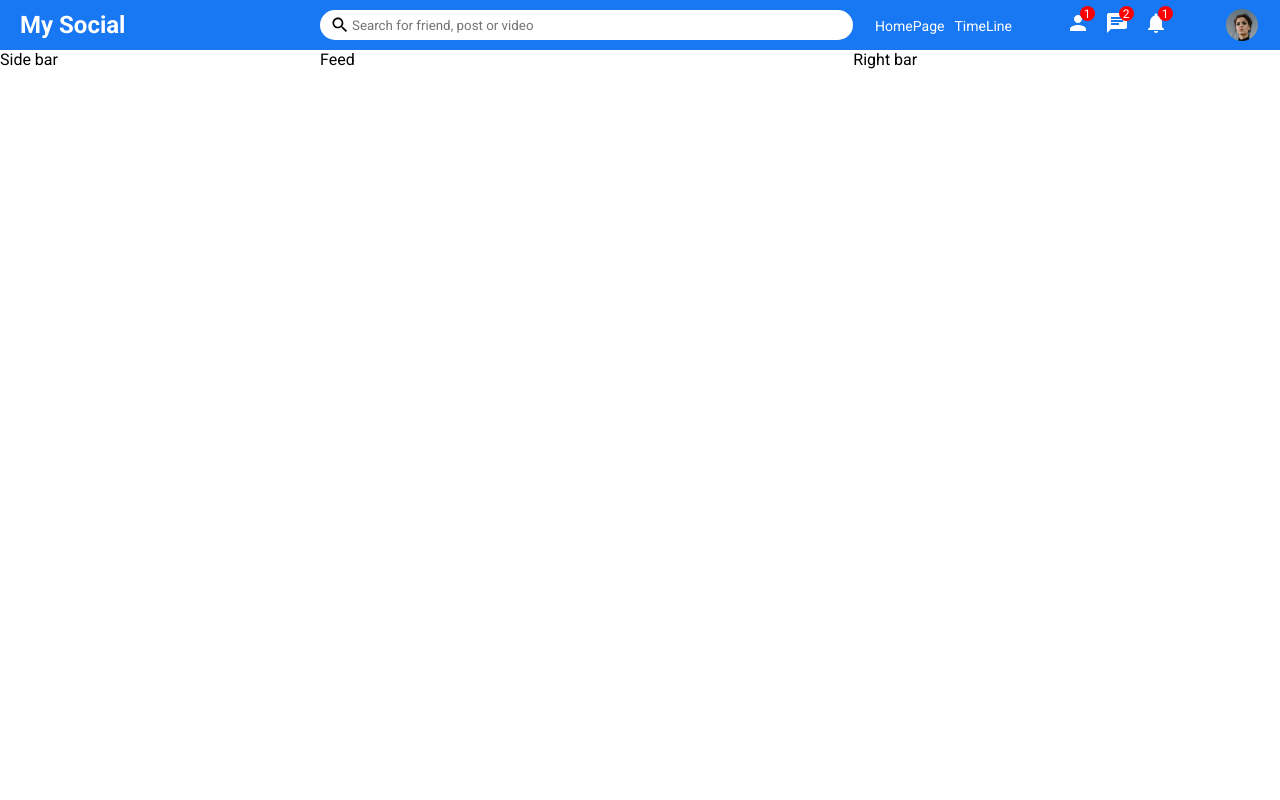
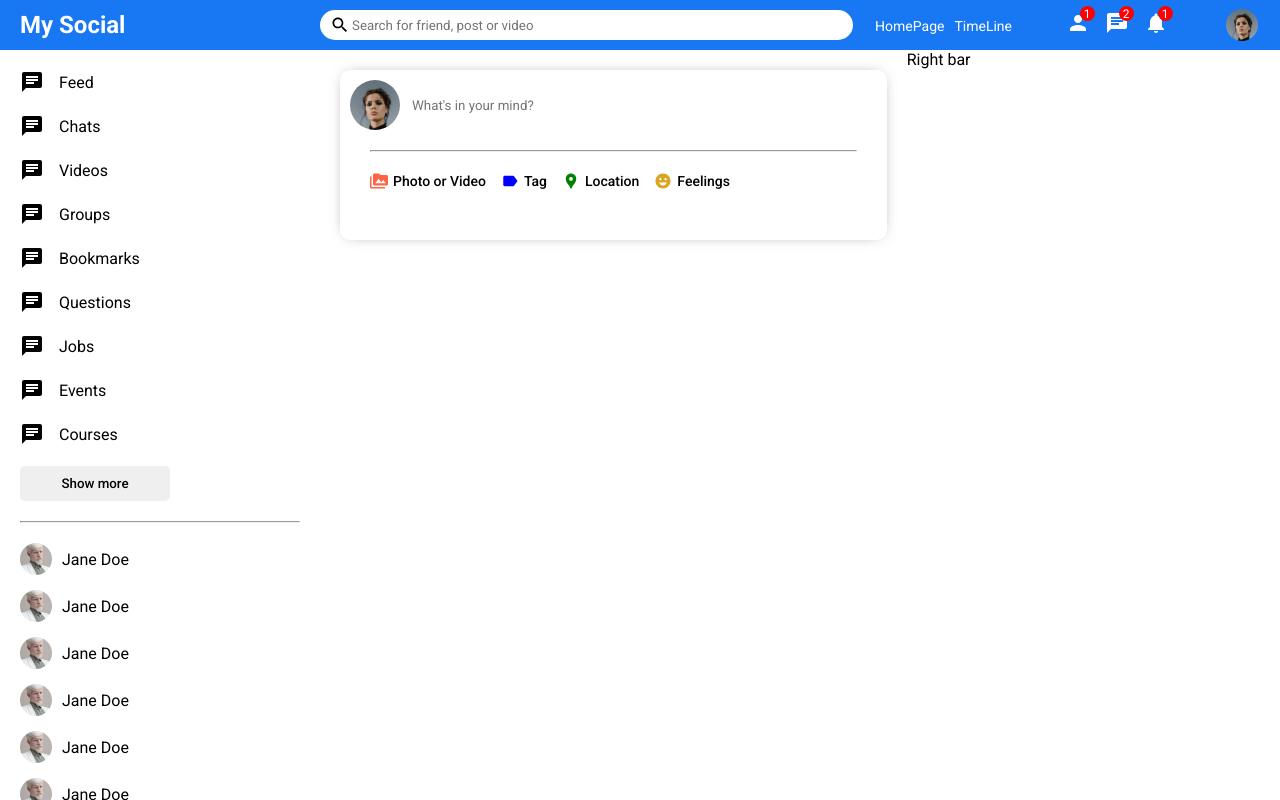
Before and after one commit to jehanzaib-dev/social, a React (Create React App) app: page / in a window 1280 px wide. Built offline with nearby package versions, Linux system fonts and the light colour scheme.

Commit message:
sidebar completed and some part of feed

```diff
--- a/src/components/feed/feed.css
+++ b/src/components/feed/feed.css
@@ -1,3 +1,6 @@
 .feedContainer{
-	flex: 5;
+	flex: 5.5;
 }
+.feedWrapper{
+	padding: 20px;
+}
--- a/src/components/feed/feed.jsx
+++ b/src/components/feed/feed.jsx
@@ -1,11 +1,15 @@
 
 import "./feed.css";
+import Share from '../share/share.jsx';
+
 
 export default function Feed(){
 
 	return(
 		<div className='feedContainer'>
-			Feed
+		<div className="feedWrapper">
+			<Share/>
+		</div>
 		</div>
 		)
 }
--- a/src/components/rightbar/rightbar.css
+++ b/src/components/rightbar/rightbar.css
@@ -1,3 +1,3 @@
 .rightBar{
-	flex: 4;
+	flex: 3.5;
 }
--- /dev/null
+++ b/src/components/share/share.css
@@ -0,0 +1,54 @@
+.shareContainer{
+	width: 100%;
+	height: 170px;
+	border-radius: 10px;
+	-webkit-box-shadow: 0px 0px 16px -8px rgba(0,0,0,0.68);
+box-shadow: 0px 0px 16px -8px rgba(0,0,0,0.68);
+}
+.shareWrapper{
+	padding: 10px;
+}
+.shareWrapperTop{
+	display: flex;
+	align-items: center;
+	.shareWrapperTopImage{
+		width: 50px;
+		height: 50px;
+		border-radius: 50%;
+		object-fit: cover;
+		margin-right: 10px;
+	}
+	.shareWrapperTopInput{
+		border: none;
+		width: 80%;
+	}
+	.shareWrapperTopInput:focus{
+		outline: none;
+	}
+}
+.shareWrapperHr{
+	margin: 20px;
+}
+.shareWrapperBottom{
+	display: flex;
+	align-items: center;
+	justify-content: space-between;
+}
+.shareOptions{
+	display: flex;
+	margin-left: 20px;
+}
+.shareOption{
+	display: flex;
+	align-items: center;
+	margin-right: 15px;
+	cursor: pointer;
+	.shareOptionIcon{
+		font-size: 18px;
+		margin-right: 5px;
+	}
+	.shareOptionText{
+		font-size: 14px;
+		font-weight: 500;
+	}
+}
--- /dev/null
+++ b/src/components/share/share.jsx
@@ -0,0 +1,53 @@
+import './share.css';
+import * as MuiIcons from "@mui/icons-material";
+
+
+export default function Share(){
+
+	const MediaIcon=MuiIcons.PermMedia;
+	const LabelIcon=MuiIcons.Label;
+	const LocationPinIcon=MuiIcons.LocationPin;
+	const EmojiEmotionsIcon=MuiIcons.EmojiEmotions;
+
+	return(
+<div className="shareContainer">
+	<div className="shareWrapper">
+		<div className="shareWrapperTop">
+			<img src="/assets/person/1.jpeg" alt="" className="shareWrapperTopImage"/>
+			<input placeholder="What's in your mind?" className="shareWrapperTopInput"/>
+		</div>
+		<hr className="shareWrapperHr"/>
+		<div className="shareWrapperBottom">
+		<div className="shareOptions">
+		<div className="shareOption">
+		<MediaIcon htmlColor="tomato" className="shareOptionIcon"/>
+		<span className="shareOptionText">
+			Photo or Video
+		</span>
+		</div>
+		<div className="shareOption">
+		<LabelIcon htmlColor="blue" className="shareOptionIcon"/>
+		<span className="shareOptionText">
+			Tag
+		</span>
+		</div>
+		<div className="shareOption">
+		<LocationPinIcon htmlColor="green" className="shareOptionIcon"/>
+		<span className="shareOptionText">
+			Location
+		</span>
+		</div>
+		<div className="shareOption">
+		<EmojiEmotionsIcon htmlColor="goldenrod" className="shareOptionIcon"/>
+		<span className="shareOptionText">
+			Feelings
+		</span>
+		</div>
+
+
+	</div>
+		</div>
+	</div>
+</div>
+)
+}
--- a/src/components/sidebar/sidebar.css
+++ b/src/components/sidebar/sidebar.css
@@ -1,3 +1,49 @@
 .sidebar{
 	flex: 3;
+	height: calc(100vh - 50px);
+	overflow-y: auto;
 }
+
+.sidebarWrapper{
+	padding: 20px;
+}
+.sidebarList{
+	padding: 0;
+	margin: 0;
+	list-style: none;
+}
+.sidebarListItem{
+	display: flex;
+	align-items: center;
+	margin-bottom: 20px;
+}
+.sidebarListItemIcon{
+	margin-right: 15px;
+}
+.sidebarButton{
+	width: 150px;
+	border: none;
+	border-radius: 5px;
+	padding: 10px;
+	font-weight: 500;
+}
+.sidebarHr{
+	margin: 20px 0;
+}
+.sidebarFriendList{
+	padding: 0;
+	margin: 0;
+	list-style: none;
+}
+.sidebarFriendListItem{
+	display: flex;
+	align-items: center;
+	margin-bottom: 15px;
+}
+.sidebarFriendListItemImage{
+	height: 32px;
+	width: 32px;
+	border-radius: 50%;
+	object-fit: cover;
+	margin-right: 10px;
+}
--- a/src/components/sidebar/sidebar.jsx
+++ b/src/components/sidebar/sidebar.jsx
@@ -1,11 +1,99 @@
 
 import './sidebar.css';
+import * as MuiIcons from "@mui/icons-material";
+
 
 export default function SideBar(){
+	const ChatIcon=MuiIcons.Chat;
 
-	return(
-		<div className='sidebar'>
-			Side bar
-		</div>
-		)
+return(
+<div className='sidebar'>
+	<div className="sidebarWrapper">
+		<ul className="sidebarList">
+			<li className="sidebarListItem">
+				<ChatIcon className="sidebarListItemIcon"/>
+				<span className="sidebarListItemText">Feed
+				</span>
+			</li>
+			<li className="sidebarListItem">
+				<ChatIcon className="sidebarListItemIcon"/>
+				<span className="sidebarListItemText">Chats
+				</span>
+			</li>
+			<li className="sidebarListItem">
+				<ChatIcon className="sidebarListItemIcon"/>
+				<span className="sidebarListItemText">Videos
+				</span>
+			</li>
+			<li className="sidebarListItem">
+				<ChatIcon className="sidebarListItemIcon"/>
+				<span className="sidebarListItemText">Groups
+				</span>
+			</li>
+			<li className="sidebarListItem">
+				<ChatIcon className="sidebarListItemIcon"/>
+				<span className="sidebarListItemText">Bookmarks
+				</span>
+			</li>
+			<li className="sidebarListItem">
+				<ChatIcon className="sidebarListItemIcon"/>
+				<span className="sidebarListItemText">Questions
+				</span>
+			</li>
+			<li className="sidebarListItem">
+				<ChatIcon className="sidebarListItemIcon"/>
+				<span className="sidebarListItemText">Jobs
+				</span>
+			</li>
+			<li className="sidebarListItem">
+				<ChatIcon className="sidebarListItemIcon"/>
+				<span className="sidebarListItemText">Events
+				</span>
+			</li>
+			<li className="sidebarListItem">
+				<ChatIcon className="sidebarListItemIcon"/>
+				<span className="sidebarListItemText">Courses
+				</span>
+			</li>
+		</ul>
+		<button className="sidebarButton">Show more
+		</button>
+		<hr className="sidebarHr"/>
+		<ul className="sidebarFriendList">
+			<li className="sidebarFriendListItem">
+			<img src="/assets/person/2.jpeg" alt="image" className="sidebarFriendListItemImage"/>
+			<span className="sidebarFriendListItemName">Jane Doe</span>
+			</li>
+			<li className="sidebarFriendListItem">
+			<img src="/assets/person/2.jpeg" alt="image" className="sidebarFriendListItemImage"/>
+			<span className="sidebarFriendListItemName">Jane Doe</span>
+			</li>
+			<li className="sidebarFriendListItem">
+			<img src="/assets/person/2.jpeg" alt="image" className="sidebarFriendListItemImage"/>
+			<span className="sidebarFriendListItemName">Jane Doe</span>
+			</li>
+			<li className="sidebarFriendListItem">
+			<img src="/assets/person/2.jpeg" alt="image" className="sidebarFriendListItemImage"/>
+			<span className="sidebarFriendListItemName">Jane Doe</span>
+			</li>
+			<li className="sidebarFriendListItem">
+			<img src="/assets/person/2.jpeg" alt="image" className="sidebarFriendListItemImage"/>
+			<span className="sidebarFriendListItemName">Jane Doe</span>
+			</li>
+			<li className="sidebarFriendListItem">
+			<img src="/assets/person/2.jpeg" alt="image" className="sidebarFriendListItemImage"/>
+			<span className="sidebarFriendListItemName">Jane Doe</span>
+			</li>
+			<li className="sidebarFriendListItem">
+			<img src="/assets/person/2.jpeg" alt="image" className="sidebarFriendListItemImage"/>
+			<span className="sidebarFriendListItemName">Jane Doe</span>
+			</li>
+			<li className="sidebarFriendListItem">
+			<img src="/assets/person/2.jpeg" alt="image" className="sidebarFriendListItemImage"/>
+			<span className="sidebarFriendListItemName">Jane Doe</span>
+			</li>
+		</ul>
+	</div>
+</div>
+	)
 }
```
Also changed, not shown: 2 other files (tests, documents, lock files or other folders).
